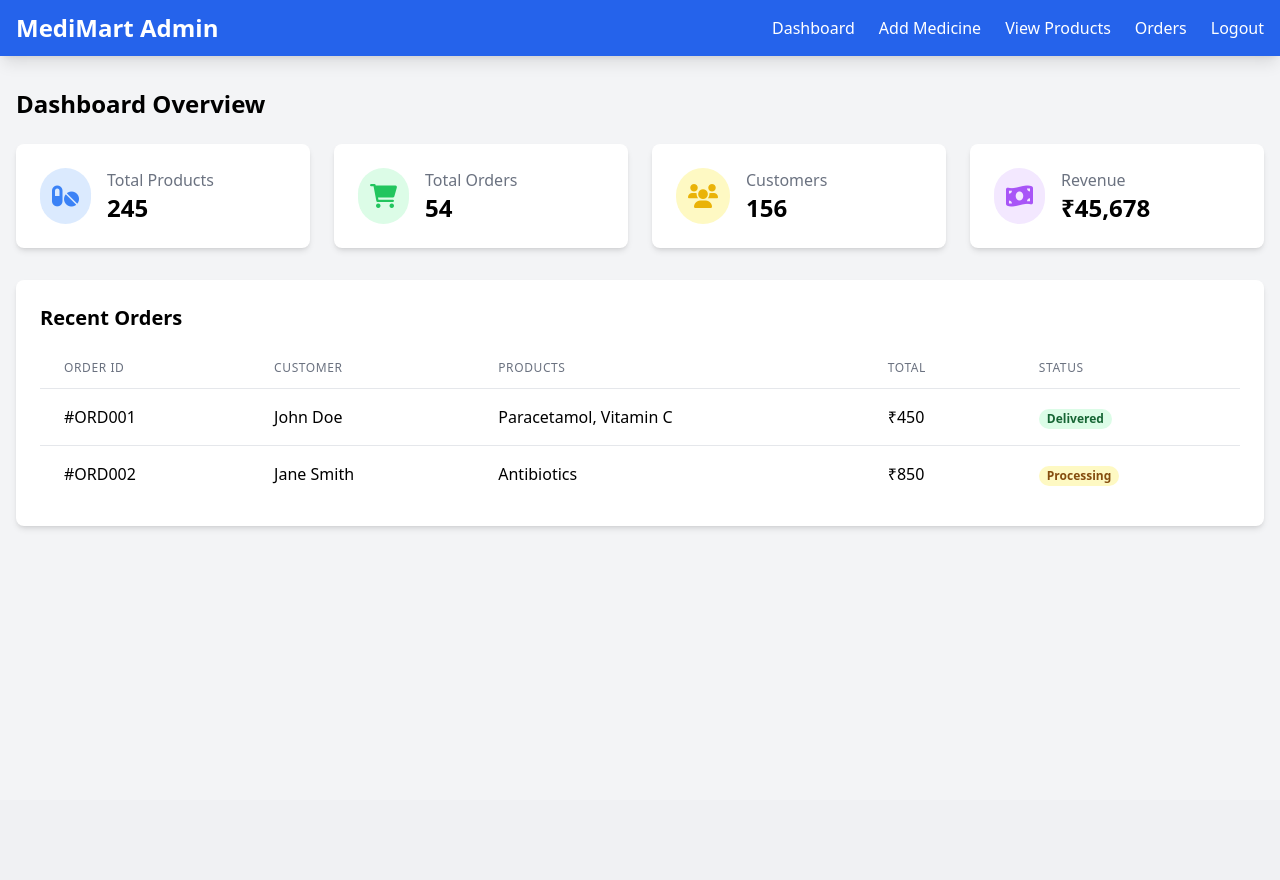
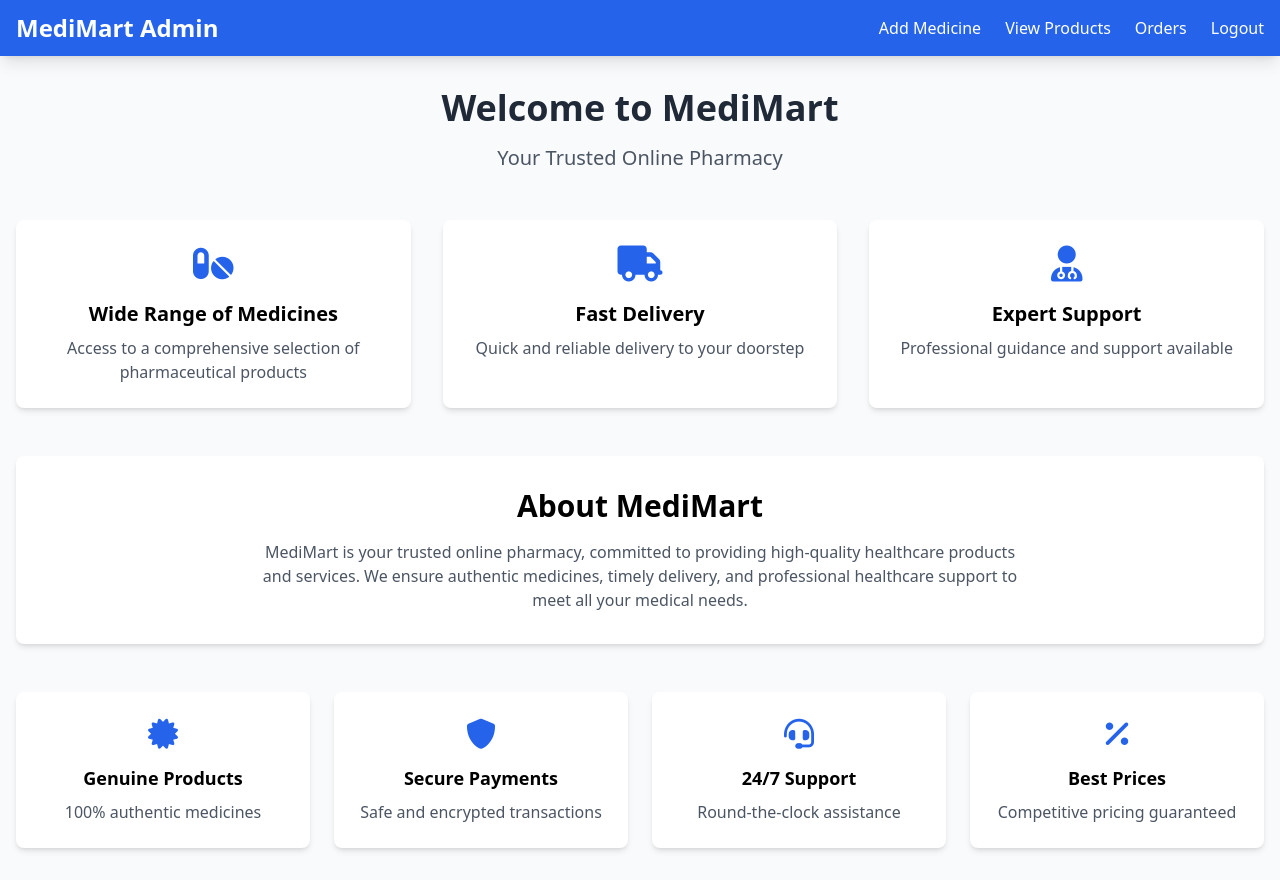
Before and after one commit to Make-Skilled/SACET-E-commerer-medicine-AWS, a Flask app: template templates/admin/dashboard.html in a window 1280 px wide. Before the commit the page ends 529 px from the top, so only its background shows below. Run offline with Flask 3, Linux system fonts and the light colour scheme; the template is opened without the code that fills it, so the values that code supplies are empty; some libraries are stand-ins or nearby versions.

Commit message:
updated dashboard

```diff
--- a/templates/admin/dashboard.html
+++ b/templates/admin/dashboard.html
@@ -7,14 +7,13 @@
     <script src="https://cdn.tailwindcss.com"></script>
     <link rel="stylesheet" href="https://cdnjs.cloudflare.com/ajax/libs/font-awesome/6.0.0/css/all.min.css">
 </head>
-<body class="bg-gray-100">
+<body class="bg-gray-50">
     <!-- Navigation -->
     <nav class="bg-blue-600 text-white shadow-lg">
         <div class="container mx-auto px-4 py-3">
             <div class="flex justify-between items-center">
                 <div class="text-2xl font-bold">MediMart Admin</div>
                 <div class="hidden md:flex space-x-6">
-                    <a href="/admin" class="hover:text-blue-200">Dashboard</a>
                     <a href="/admin/add-medicine" class="hover:text-blue-200">Add Medicine</a>
                     <a href="/admin/view-products" class="hover:text-blue-200">View Products</a>
                     <a href="/admin/orders" class="hover:text-blue-200">Orders</a>
@@ -24,100 +23,63 @@
         </div>
     </nav>
 
-    <!-- Dashboard Content -->
+    <!-- Main Content -->
     <div class="container mx-auto px-4 py-8">
-        <h1 class="text-2xl font-bold mb-6">Dashboard Overview</h1>
+        <!-- Welcome Section -->
+        <div class="text-center mb-12">
+            <h1 class="text-4xl font-bold text-gray-800 mb-4">Welcome to MediMart</h1>
+            <p class="text-xl text-gray-600">Your Trusted Online Pharmacy</p>
+        </div>
 
-        <!-- Stats Grid -->
-        <div class="grid grid-cols-1 md:grid-cols-4 gap-6 mb-8">
-            <div class="bg-white rounded-lg shadow-md p-6">
-                <div class="flex items-center">
-                    <div class="p-3 rounded-full bg-blue-100 text-blue-500">
-                        <i class="fas fa-pills text-2xl"></i>
-                    </div>
-                    <div class="ml-4">
-                        <p class="text-gray-500">Total Products</p>
-                        <p class="text-2xl font-semibold">245</p>
-                    </div>
-                </div>
+        <!-- Features Section -->
+        <div class="grid grid-cols-1 md:grid-cols-3 gap-8 mb-12">
+            <div class="bg-white p-6 rounded-lg shadow-md text-center">
+                <i class="fas fa-pills text-4xl text-blue-600 mb-4"></i>
+                <h3 class="text-xl font-semibold mb-2">Wide Range of Medicines</h3>
+                <p class="text-gray-600">Access to a comprehensive selection of pharmaceutical products</p>
             </div>
-
-            <div class="bg-white rounded-lg shadow-md p-6">
-                <div class="flex items-center">
-                    <div class="p-3 rounded-full bg-green-100 text-green-500">
-                        <i class="fas fa-shopping-cart text-2xl"></i>
-                    </div>
-                    <div class="ml-4">
-                        <p class="text-gray-500">Total Orders</p>
-                        <p class="text-2xl font-semibold">54</p>
-                    </div>
-                </div>
+            <div class="bg-white p-6 rounded-lg shadow-md text-center">
+                <i class="fas fa-truck text-4xl text-blue-600 mb-4"></i>
+                <h3 class="text-xl font-semibold mb-2">Fast Delivery</h3>
+                <p class="text-gray-600">Quick and reliable delivery to your doorstep</p>
             </div>
-
-            <div class="bg-white rounded-lg shadow-md p-6">
-                <div class="flex items-center">
-                    <div class="p-3 rounded-full bg-yellow-100 text-yellow-500">
-                        <i class="fas fa-users text-2xl"></i>
-                    </div>
-                    <div class="ml-4">
-                        <p class="text-gray-500">Customers</p>
-                        <p class="text-2xl font-semibold">156</p>
-                    </div>
-                </div>
-            </div>
-
-            <div class="bg-white rounded-lg shadow-md p-6">
-                <div class="flex items-center">
-                    <div class="p-3 rounded-full bg-purple-100 text-purple-500">
-                        <i class="fas fa-money-bill-wave text-2xl"></i>
-                    </div>
-                    <div class="ml-4">
-                        <p class="text-gray-500">Revenue</p>
-                        <p class="text-2xl font-semibold">₹45,678</p>
-                    </div>
-                </div>
+            <div class="bg-white p-6 rounded-lg shadow-md text-center">
+                <i class="fas fa-user-md text-4xl text-blue-600 mb-4"></i>
+                <h3 class="text-xl font-semibold mb-2">Expert Support</h3>
+                <p class="text-gray-600">Professional guidance and support available</p>
             </div>
         </div>
 
-        <!-- Recent Orders -->
-        <div class="bg-white rounded-lg shadow-md p-6">
-            <h2 class="text-xl font-semibold mb-4">Recent Orders</h2>
-            <div class="overflow-x-auto">
-                <table class="min-w-full divide-y divide-gray-200">
-                    <thead>
-                        <tr>
-                            <th class="px-6 py-3 text-left text-xs font-medium text-gray-500 uppercase tracking-wider">Order ID</th>
-                            <th class="px-6 py-3 text-left text-xs font-medium text-gray-500 uppercase tracking-wider">Customer</th>
-                            <th class="px-6 py-3 text-left text-xs font-medium text-gray-500 uppercase tracking-wider">Products</th>
-                            <th class="px-6 py-3 text-left text-xs font-medium text-gray-500 uppercase tracking-wider">Total</th>
-                            <th class="px-6 py-3 text-left text-xs font-medium text-gray-500 uppercase tracking-wider">Status</th>
-                        </tr>
-                    </thead>
-                    <tbody class="bg-white divide-y divide-gray-200">
-                        <tr>
-                            <td class="px-6 py-4 whitespace-nowrap">#ORD001</td>
-                            <td class="px-6 py-4 whitespace-nowrap">John Doe</td>
-                            <td class="px-6 py-4 whitespace-nowrap">Paracetamol, Vitamin C</td>
-                            <td class="px-6 py-4 whitespace-nowrap">₹450</td>
-                            <td class="px-6 py-4 whitespace-nowrap">
-                                <span class="px-2 inline-flex text-xs leading-5 font-semibold rounded-full bg-green-100 text-green-800">
-                                    Delivered
-                                </span>
-                            </td>
-                        </tr>
-                        <tr>
-                            <td class="px-6 py-4 whitespace-nowrap">#ORD002</td>
-                            <td class="px-6 py-4 whitespace-nowrap">Jane Smith</td>
-                            <td class="px-6 py-4 whitespace-nowrap">Antibiotics</td>
-                            <td class="px-6 py-4 whitespace-nowrap">₹850</td>
-                            <td class="px-6 py-4 whitespace-nowrap">
-                                <span class="px-2 inline-flex text-xs leading-5 font-semibold rounded-full bg-yellow-100 text-yellow-800">
-                                    Processing
-                                </span>
-                            </td>
-                        </tr>
-                    </tbody>
-                </table>
+        <!-- About Section -->
+        <div class="bg-white rounded-lg shadow-md p-8 mb-12">
+            <h2 class="text-3xl font-bold mb-4 text-center">About MediMart</h2>
+            <p class="text-gray-600 text-center max-w-3xl mx-auto">
+                MediMart is your trusted online pharmacy, committed to providing high-quality healthcare products and services.
+                We ensure authentic medicines, timely delivery, and professional healthcare support to meet all your medical needs.
+            </p>
+        </div>
+
+        <!-- Services Section -->
+        <div class="grid grid-cols-1 md:grid-cols-2 lg:grid-cols-4 gap-6">
+            <div class="bg-white p-6 rounded-lg shadow-md text-center">
+                <i class="fas fa-certificate text-3xl text-blue-600 mb-3"></i>
+                <h4 class="text-lg font-semibold mb-2">Genuine Products</h4>
+                <p class="text-gray-600">100% authentic medicines</p>
+            </div>
+            <div class="bg-white p-6 rounded-lg shadow-md text-center">
+                <i class="fas fa-shield-alt text-3xl text-blue-600 mb-3"></i>
+                <h4 class="text-lg font-semibold mb-2">Secure Payments</h4>
+                <p class="text-gray-600">Safe and encrypted transactions</p>
+            </div>
+            <div class="bg-white p-6 rounded-lg shadow-md text-center">
+                <i class="fas fa-headset text-3xl text-blue-600 mb-3"></i>
+                <h4 class="text-lg font-semibold mb-2">24/7 Support</h4>
+                <p class="text-gray-600">Round-the-clock assistance</p>
+            </div>
+            <div class="bg-white p-6 rounded-lg shadow-md text-center">
+                <i class="fas fa-percent text-3xl text-blue-600 mb-3"></i>
+                <h4 class="text-lg font-semibold mb-2">Best Prices</h4>
+                <p class="text-gray-600">Competitive pricing guaranteed</p>
             </div>
         </div>
     </div>
```
Also changed, not shown: static/uploads/1741424567_car.jpeg (added), static/uploads/1741424651_aeroplane.jpeg (added), 3 other files.
